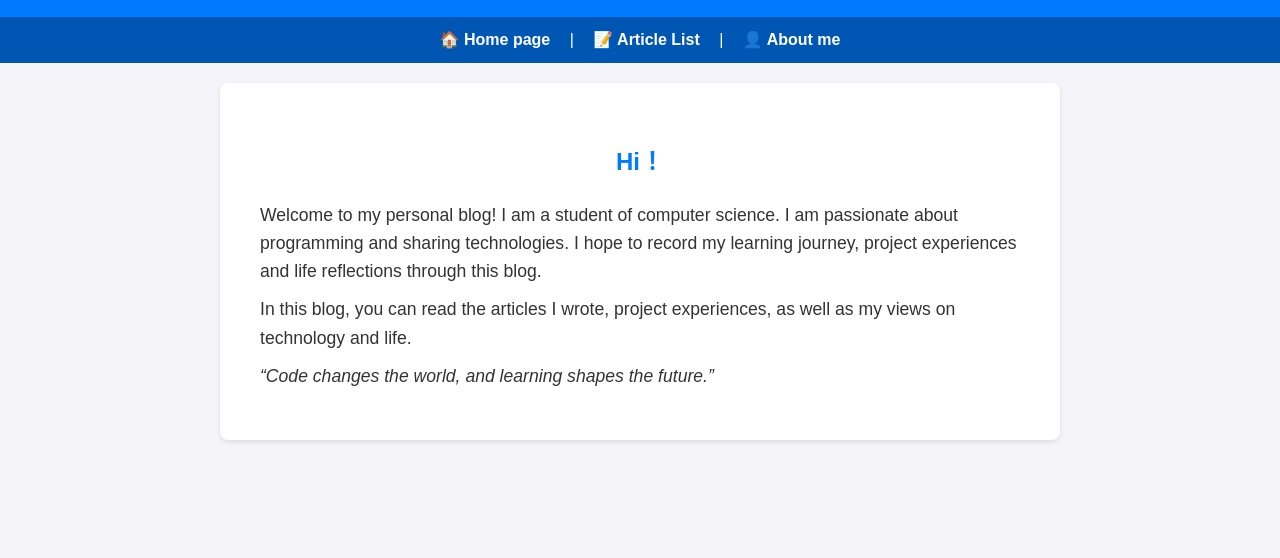
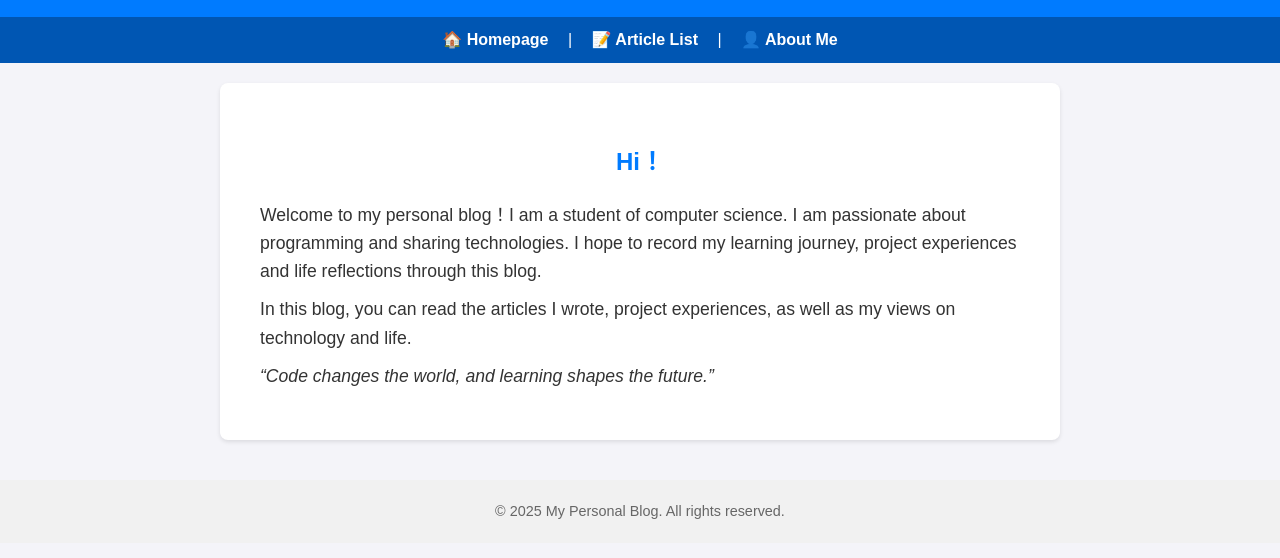
Before and after one commit to xiang-123-art/my-personal-blog-html, a plain HTML site: page about.html in a window 1280 px wide. Shown: the part 74-632 px from the top of the page. Drawn offline with Linux system fonts and the light colour scheme.

Commit message:
重新提交

```diff
--- a/about.html
+++ b/about.html
@@ -11,26 +11,32 @@
     <h1>About me</h1>
   </header>
   <nav>
-    <a href="index.html">🏠 Home page</a> |
-    <a href="articles.html">📝 Article List</a> |
-    <a href="about.html">👤 About me</a>
-  </nav>
+    </nav>
   <main>
     <div class="about-card">
-
-
       <h2>Hi！</h2>
       <p>
-        Welcome to my personal blog! I am a student of computer science.
-I am passionate about programming and sharing technologies. I hope to record my learning journey, project experiences and life reflections through this blog.
+        Welcome to my personal blog！I am a student of computer science.
+        I am passionate about programming and sharing technologies. I hope to record my learning journey, project experiences and life reflections through this blog.
       </p>
       <p>
         In this blog, you can read the articles I wrote, project experiences, as well as my views on technology and life.
       </p>
-
       <p><em>“Code changes the world, and learning shapes the future.”</em></p>
     </div>
   </main>
-  <script src="js/data.js"></script>
+  <footer>
+  </footer>
+  <script src="js/config.js"></script>
+  <script>
+    const nav = document.querySelector('nav');
+    if (nav && SITE_CONFIG && SITE_CONFIG.navLinks) {
+      nav.innerHTML = SITE_CONFIG.navLinks.map(link => `<a href="${link.url}">${link.name}</a>`).join(' | ');
+    }
+    const footer = document.querySelector('footer');
+    if (footer && SITE_CONFIG && SITE_CONFIG.footerText) {
+      footer.textContent = SITE_CONFIG.footerText;
+    }
+  </script>
 </body>
 </html>
--- /dev/null
+++ b/js/config.js
@@ -0,0 +1,9 @@
+const SITE_CONFIG = {
+  title: "My Personal Blog",
+  navLinks: [
+    { name: "🏠 Homepage", url: "index.html" },
+    { name: "📝 Article List", url: "articles.html" },
+    { name: "👤 About Me", url: "about.html" }
+  ],
+  footerText: "© 2025 My Personal Blog. All rights reserved."
+};
```
Also changed, not shown: articles.html (+13 -3 lines), index.html (+15 -5 lines), 2 other files.
